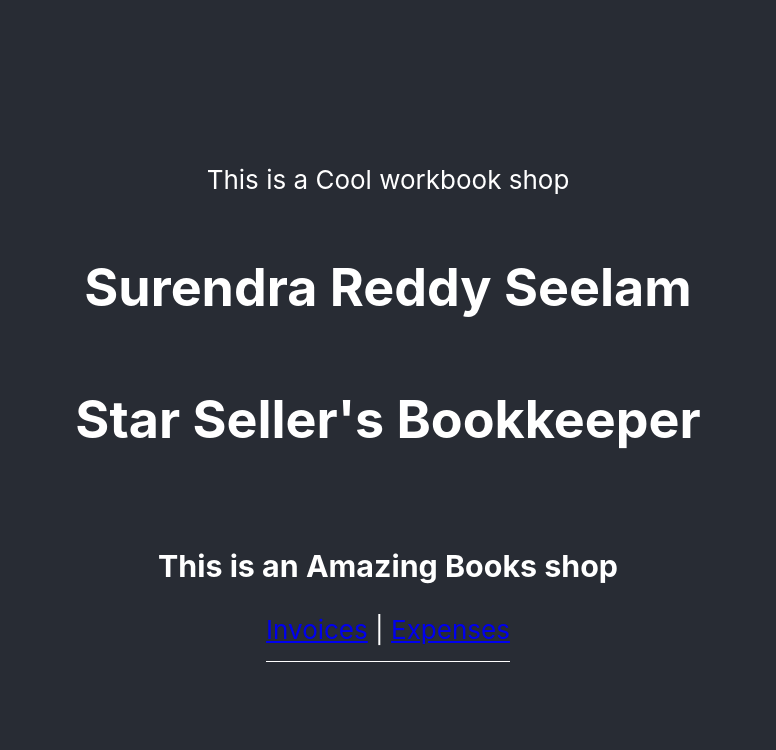
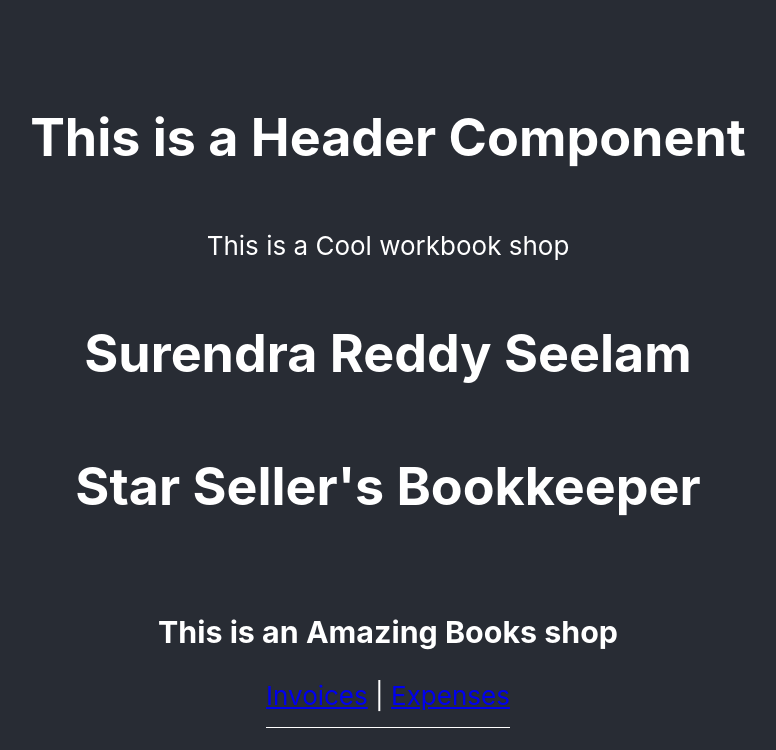
Before and after one commit to surendra916/first-app, a React (Create React App) app: page / in a window 1280 px wide. Shown: the top 750 px of the page, without its empty margins (252-1028 px from the left). Built offline with nearby package versions, Linux system fonts and the light colour scheme.

Commit message:
New feature branch with some Header component added

```diff
--- a/src/App.js
+++ b/src/App.js
@@ -1,12 +1,16 @@
 
 import { Link,Outlet } from 'react-router-dom';
 import './App.css';
+import Header from './Header';
 
 function App() {
   return (
     <div className="App">
 
       <header className="App-header">
+
+        <Header />
+
         <p> This is a Cool workbook shop </p>
         <h1>
           Surendra Reddy Seelam
--- /dev/null
+++ b/src/Header.js
@@ -0,0 +1,9 @@
+function Header() {
+    return (
+        <div>
+            <h1>This is a Header Component</h1>
+        </div>
+    )
+}
+
+export default Header
```
